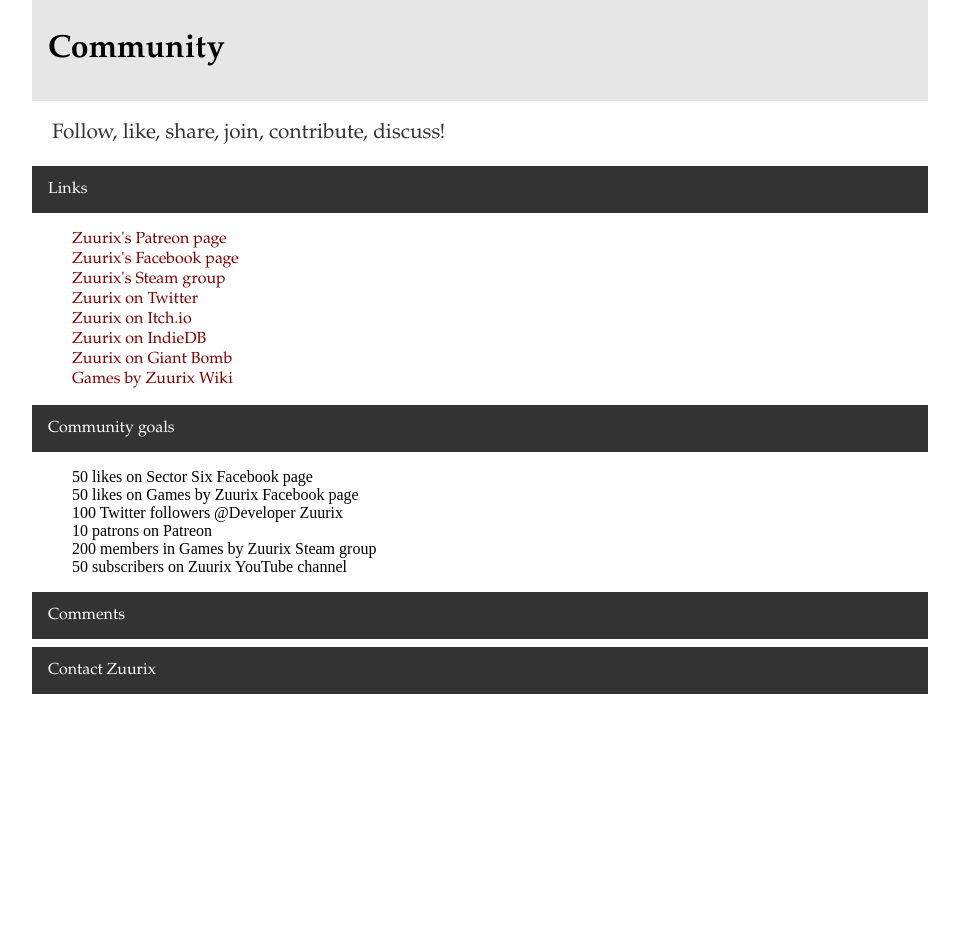
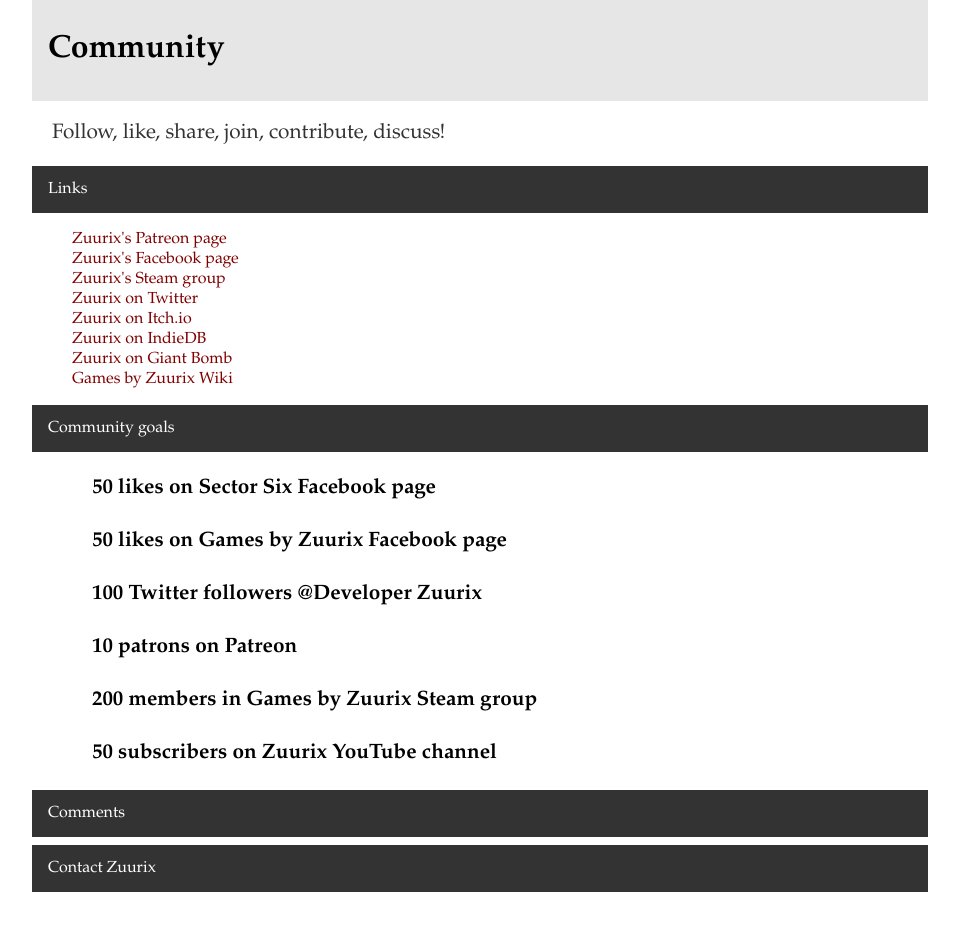
Before and after one commit to Phoebe3663/Zuurix.github.io, a Jekyll site: the page built from community/index.html, in a window 1280 px wide. Shown: the part 362-1314 px from the top of the page, without its empty margins (160-1119 px from the left). Built offline with Jekyll 4.4.1, drawn with Linux system fonts in a browser that asks for light colours; comment, search, counter and statistics services are not loaded; before the commit the page ends 1116 px from its top, so only the background shows below that.

```diff
--- a/community/index.html
+++ b/community/index.html
@@ -26,12 +26,12 @@ title: Zuurix.com - Community
 </comments>
 
 <ul style="list-style-type:none">
-<li>50 likes on Sector Six Facebook page</li>
-<li>50 likes on Games by Zuurix Facebook page</li>
-<li>100 Twitter followers @Developer Zuurix</li>
-<li>10 patrons on Patreon</li>
-<li>200 members in Games by Zuurix Steam group</li>
-<li>50 subscribers on Zuurix YouTube channel</li>
+<li><h4>50 likes on Sector Six Facebook page</h4></li>
+<li><h4>50 likes on Games by Zuurix Facebook page</h4></li>
+<li><h4>100 Twitter followers @Developer Zuurix</h4></li>
+<li><h4>10 patrons on Patreon</h4></li>
+<li><h4>200 members in Games by Zuurix Steam group</h4></li>
+<li><h4>50 subscribers on Zuurix YouTube channel</h4></li>
 </ul>
 
 <comments>
```
